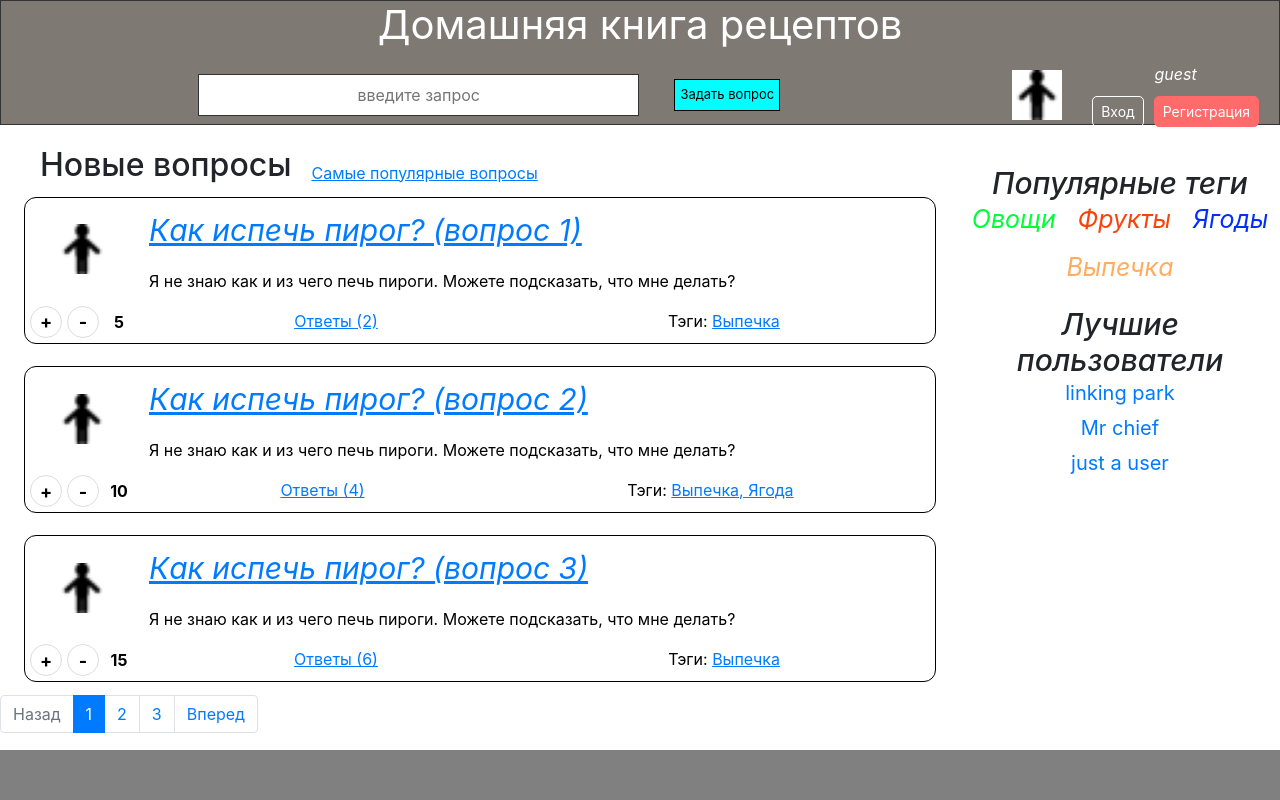
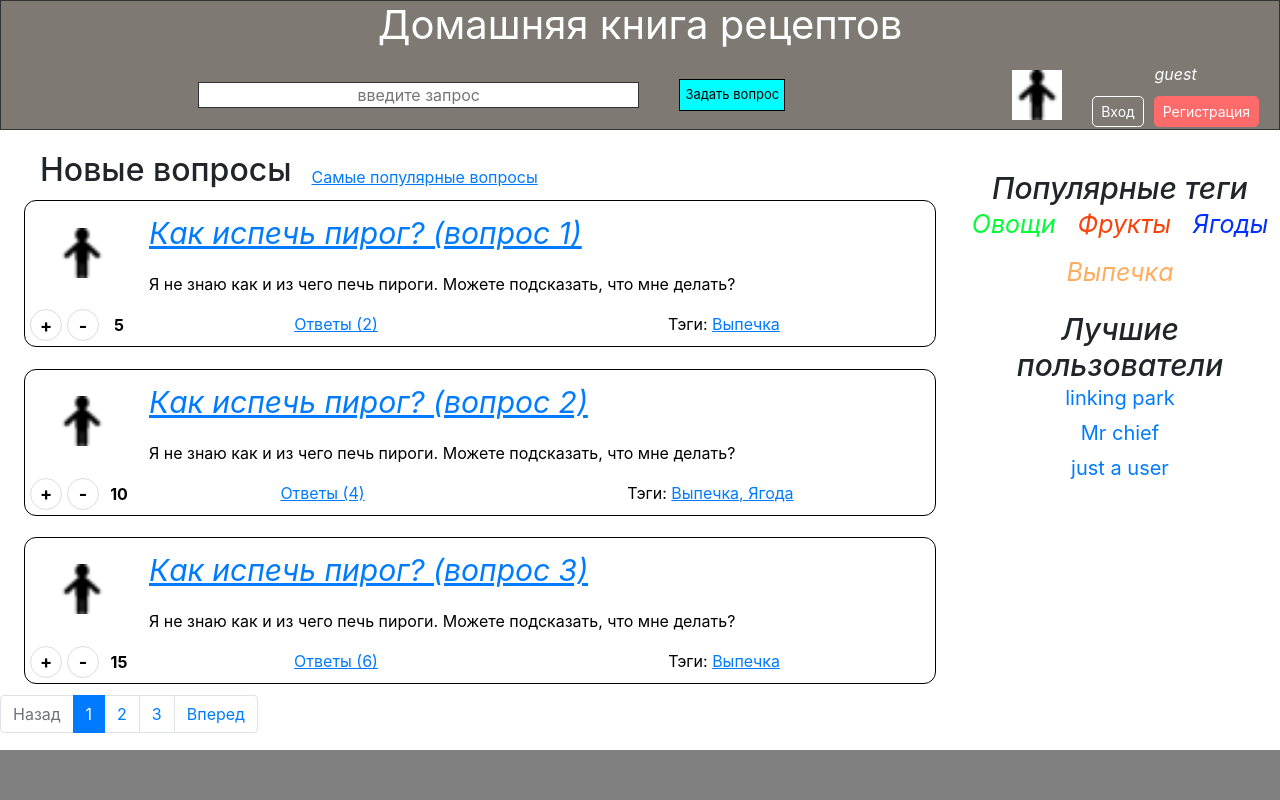
Before and after one commit to reynyng/2026-VK-EDU-Web-12-Poltinin-M, a Django app: page / in a window 1280 px wide. Run offline with Django 5.2, Linux system fonts and the light colour scheme; some libraries are stand-ins or nearby versions.

Commit message:
hw-2: исправил проблемы, указанные в правках

```diff
--- a/cooking_site/static/css/class.css
+++ b/cooking_site/static/css/class.css
@@ -162,7 +162,7 @@
 @media screen and (max-width: 1199px) and (min-width: 768px) {
     .custom_container {
         display: grid;
-        grid-template: "header header" 120px
+        grid-template: "header header" 130px
                        "main side" auto
                        "footer footer" 50px
                        / 2fr 1fr;
@@ -229,7 +229,7 @@
 @media screen and (min-width: 1200px) {
    .custom_container{
     display: grid;
-    grid-template: "header header" 125px
+    grid-template: "header header" 130px
                     "main side" auto
                     "footer footer" 50px
                     /3fr 1fr;
@@ -243,7 +243,6 @@
 
     .line {
         width: 45%;
-        margin: 15px;
         padding: 0 30px;
     }
 
```
